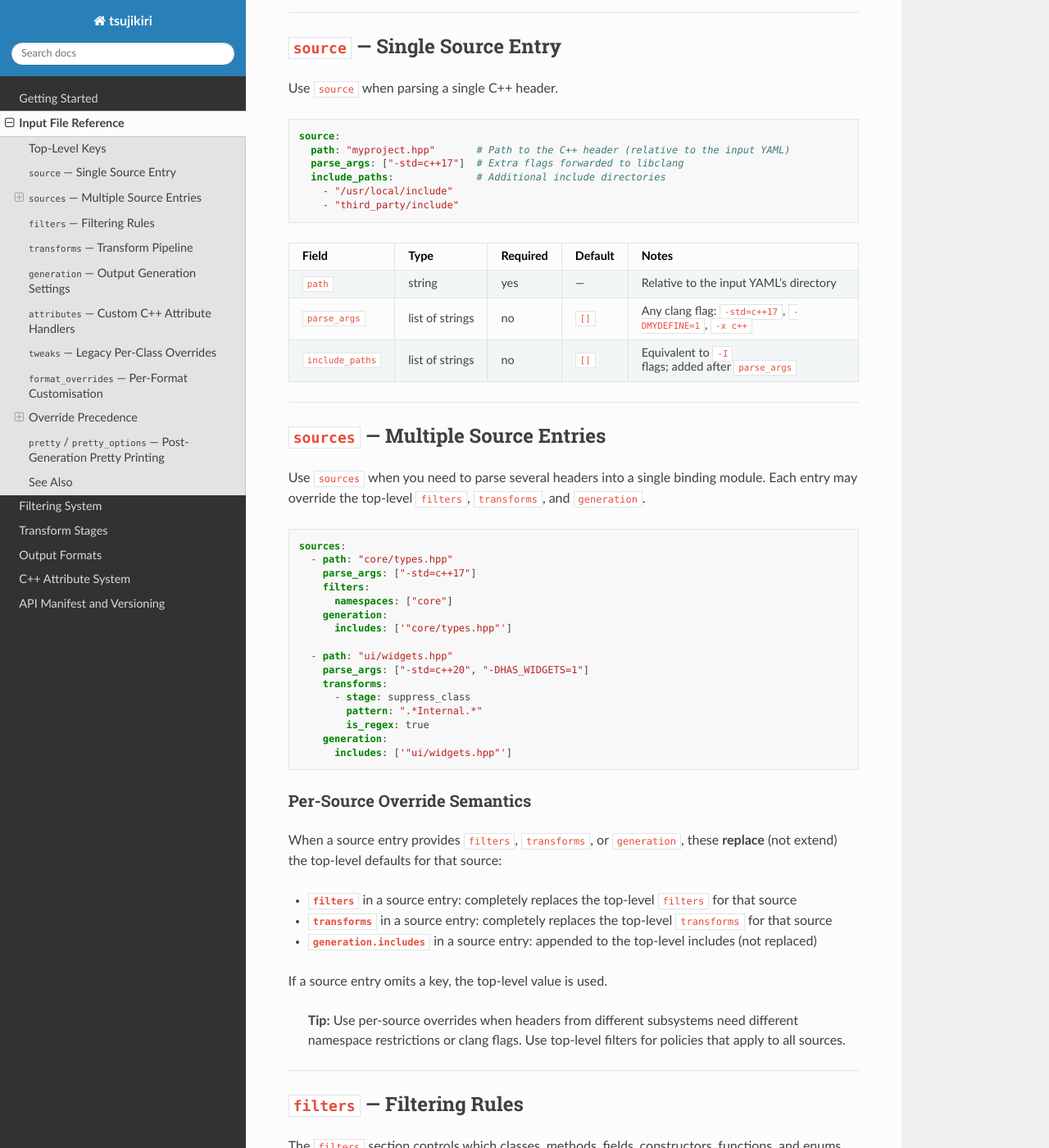
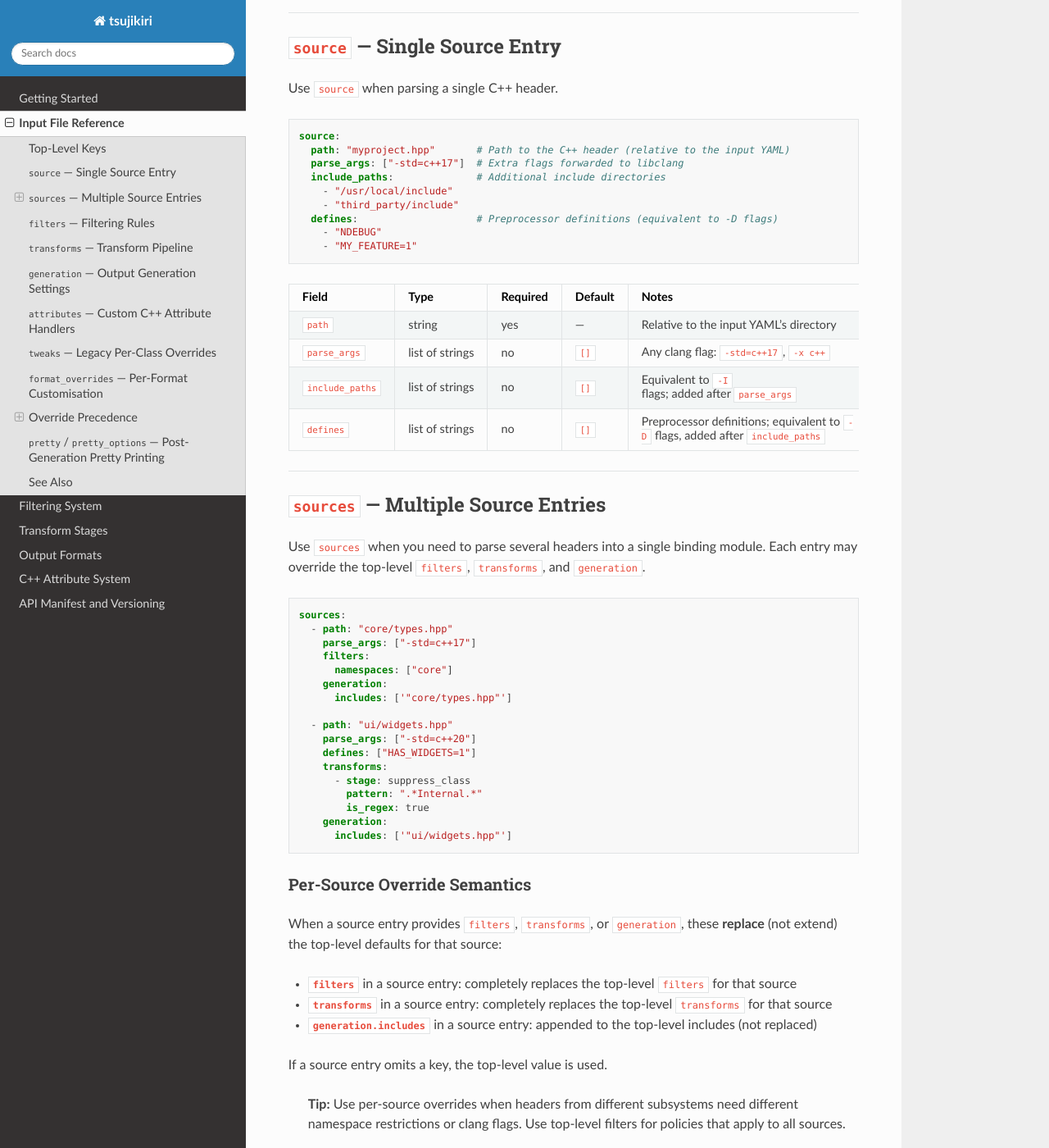
Before and after one commit to kunitoki/tsujikiri, a Sphinx documentation site: the page built from docs/input-file-reference.md, in a window 1280 px wide and 1400 px high, scrolled down 843 px. Shown: the whole window at 82% size. Built offline with Sphinx 7.4.7 and the Read the Docs theme 3.1.0, drawn with Linux system fonts in a browser that asks for light colours; some of the changed text lies outside the part shown.

Commit message:
Add support for defines (#9)

````diff
--- a/docs/input-file-reference.md
+++ b/docs/input-file-reference.md
@@ -36,13 +36,17 @@ source:
   include_paths:              # Additional include directories
     - "/usr/local/include"
     - "third_party/include"
+  defines:                    # Preprocessor definitions (equivalent to -D flags)
+    - "NDEBUG"
+    - "MY_FEATURE=1"
 ```
 
 | Field | Type | Required | Default | Notes |
 |-------|------|----------|---------|-------|
 | `path` | string | yes | — | Relative to the input YAML's directory |
-| `parse_args` | list of strings | no | `[]` | Any clang flag: `-std=c++17`, `-DMYDEFINE=1`, `-x c++` |
+| `parse_args` | list of strings | no | `[]` | Any clang flag: `-std=c++17`, `-x c++` |
 | `include_paths` | list of strings | no | `[]` | Equivalent to `-I` flags; added after `parse_args` |
+| `defines` | list of strings | no | `[]` | Preprocessor definitions; equivalent to `-D` flags, added after `include_paths` |
 
 ---
 
@@ -60,7 +64,8 @@ sources:
       includes: ['"core/types.hpp"']
 
   - path: "ui/widgets.hpp"
-    parse_args: ["-std=c++20", "-DHAS_WIDGETS=1"]
+    parse_args: ["-std=c++20"]
+    defines: ["HAS_WIDGETS=1"]
     transforms:
       - stage: suppress_class
         pattern: ".*Internal.*"
````
Also changed, not shown: other parts of docs/input-file-reference.md (+4 -2 lines), 2 other files.
